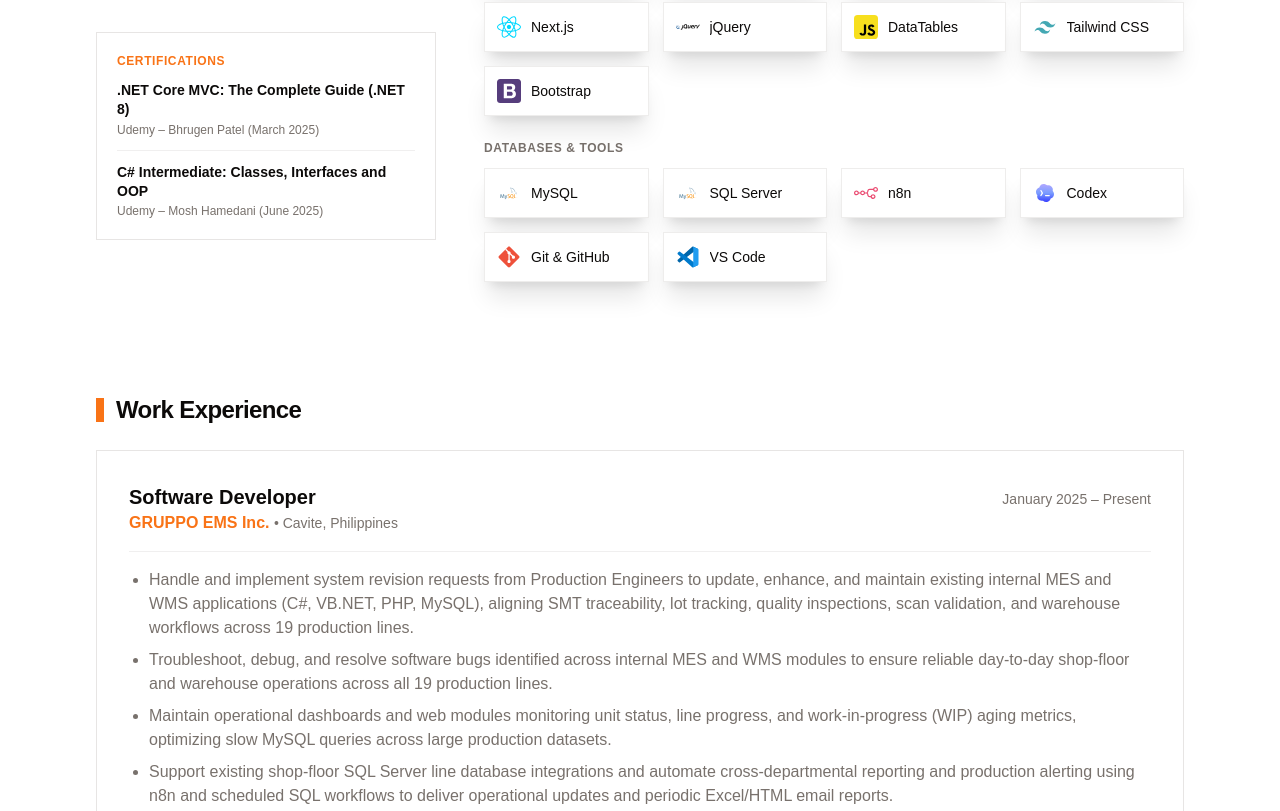
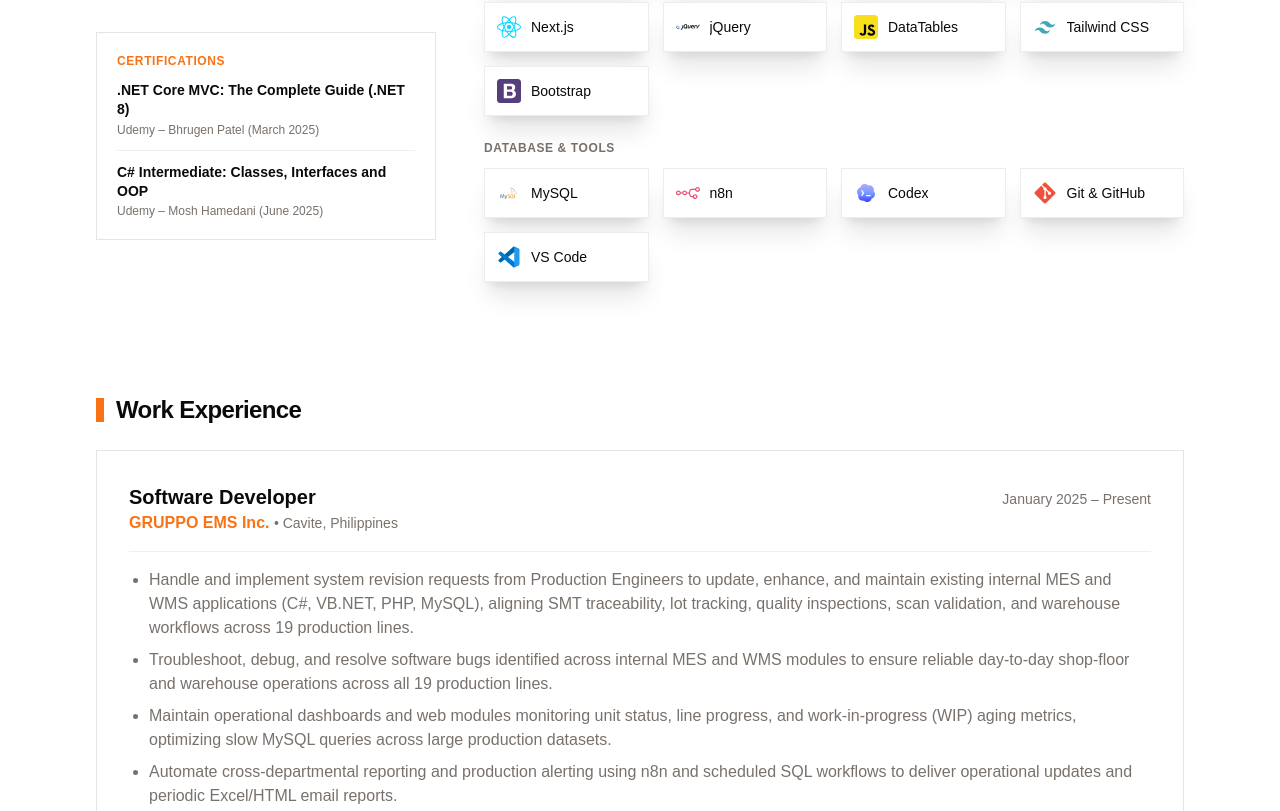
Before and after one commit to GherwinPacheco/portfolio, a Next.js app: page / in a window 1280 px wide. Shown: the part 1349-2160 px from the top of the page. Built offline with nearby package versions, Linux system fonts and the light colour scheme; a web font is replaced by a local one.

Commit message:
Use MySQL only under Database & Tools and remove SQL Server references

```diff
--- a/src/PortfolioData.js
+++ b/src/PortfolioData.js
@@ -5,7 +5,7 @@ export const Profile = {
   phone: "+63 945-217-0963",
   email: "gherwinpacheco1@gmail.com",
   summary:
-    "Software Developer with 2+ years of experience maintaining, revising, and troubleshooting existing internal Manufacturing Execution (MES) and Warehouse Management (WMS) systems, operational dashboards, and shop-floor integrations across 19 SMT electronics production lines (C#, .NET, VB.NET, PHP, MySQL, SQL Server). Primarily handles system revision requests from Production Engineers to align software workflows with production process needs, resolves system bugs, optimizes slow SQL queries, and builds n8n workflow automations.",
+    "Software Developer with 2+ years of experience maintaining, revising, and troubleshooting existing internal Manufacturing Execution (MES) and Warehouse Management (WMS) systems, operational dashboards, and shop-floor integrations across 19 SMT electronics production lines (C#, .NET, VB.NET, PHP, MySQL). Primarily handles system revision requests from Production Engineers to align software workflows with production process needs, resolves system bugs, optimizes slow SQL queries, and builds n8n workflow automations.",
   socials: {
     facebook: "https://www.facebook.com/gherwin.pacheco.08/",
     linkedin: "https://www.linkedin.com/in/gherwin-pacheco-4784a4319",
@@ -41,10 +41,9 @@ export const SkillGroups = [
     ],
   },
   {
-    category: "Databases & Tools",
+    category: "Database & Tools",
     items: [
       { name: "MySQL", image: "mysql.svg" },
-      { name: "SQL Server", image: "mysql.svg" },
       { name: "n8n", image: "n8n.svg" },
       { name: "Codex", image: "codex.svg" },
       { name: "Git & GitHub", image: "git.svg" },
@@ -87,7 +86,6 @@ export const Experience = [
       "WinForms",
       "PHP",
       "MySQL",
-      "SQL Server",
       "JavaScript",
       "jQuery",
       "DataTables",
@@ -99,7 +97,7 @@ export const Experience = [
       "Handle and implement system revision requests from Production Engineers to update, enhance, and maintain existing internal MES and WMS applications (C#, VB.NET, PHP, MySQL), aligning SMT traceability, lot tracking, quality inspections, scan validation, and warehouse workflows across 19 production lines.",
       "Troubleshoot, debug, and resolve software bugs identified across internal MES and WMS modules to ensure reliable day-to-day shop-floor and warehouse operations across all 19 production lines.",
       "Maintain operational dashboards and web modules monitoring unit status, line progress, and work-in-progress (WIP) aging metrics, optimizing slow MySQL queries across large production datasets.",
-      "Support existing shop-floor SQL Server line database integrations and automate cross-departmental reporting and production alerting using n8n and scheduled SQL workflows to deliver operational updates and periodic Excel/HTML email reports.",
+      "Automate cross-departmental reporting and production alerting using n8n and scheduled SQL workflows to deliver operational updates and periodic Excel/HTML email reports.",
       "Collaborate with Production Engineers, QA, and warehouse teams to validate system revisions, conduct UAT, update technical documentation and user manuals, and assist with system release deployments.",
     ],
   },
```
Also changed, not shown: 1 other file (tests, documents, lock files or other folders).
